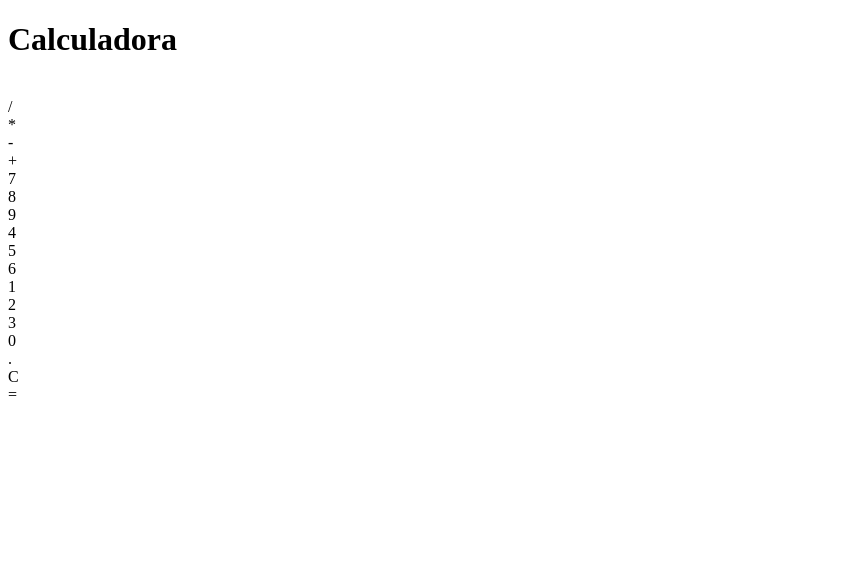
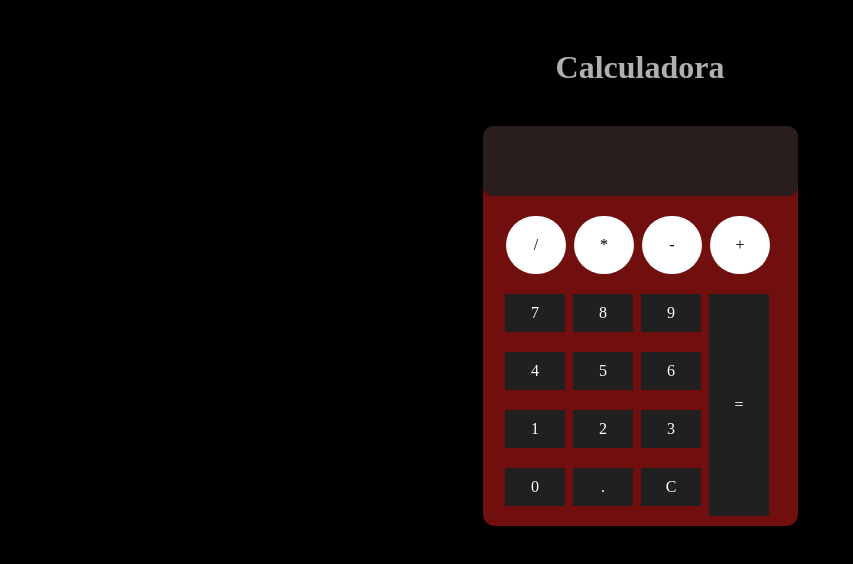
Before and after one commit to levyborgesbr/CALCULADORA-JAVASCRIPT, a plain HTML site: page index.html in a window 1280 px wide. Shown: the whole page, without its empty margins (0-853 px from the left). Drawn offline with Linux system fonts and the light colour scheme.

Commit message:
CSS criado

```diff
--- a/index.html
+++ b/index.html
@@ -8,45 +8,47 @@
     <title>Calculadora</title>
 </head>
 <body>
-<div>
+<div class="container">
+        <h1 class="titulo">Calculadora</h1>
+        <img src="" class="page-logo" alt="">
+        <a href="" target="_blank">
+        <img src="" alt="" class="alura-logo">
+        </a>
 
-    <h1>Calculadora</h1>
-    <img src="" alt="">
-
-    <div>
-        <div></div>
-        <div>
-            <div>
+    <div class="calculadora">
+        <div class="tela" id="tela"></div>
+        <div class="botoes">
+            <div class="contas">
             <div>/</div>
             <div>*</div>
             <div>-</div>
             <div>+</div>
             </div>
-            <div>
-            <div>
+            <div class="painel-numeros">
+            <div class="numeros">
                 <div>7</div>
                 <div>8</div>
                 <div>9</div>
             </div>
-            <div>
+            <div class="numeros">
                 <div>4</div>
                 <div>5</div>
                 <div>6</div>
             </div>
-            <div>
+            <div class="numeros">
                 <div>1</div>
                 <div>2</div>
                 <div>3</div>
             </div>
-            <div>
+            <div class="numeros">
                 <div>0</div>
                 <div>.</div>
-                <div>C</div>
+                <div id="limpar">C</div>
             </div>
             </div>
-            <div>=</div>
-        </div>
+            <div class="igual" id="resultado">=</div>
     </div>
+</div>
 </div>
 
 </body>
--- a/style.css
+++ b/style.css
@@ -0,0 +1,62 @@
+body {background-color: #000000;}
+
+.container {
+    text-align: center;
+    padding: 20px;}
+
+.titulo {
+    color: #b0b0b0;}
+
+.calculadora {
+  margin: auto;
+  width: 315px;
+  border-radius: 12px;
+  background-color: rgb(113, 14, 14);}
+
+.tela {
+  width: 315px;
+  border-radius: 10px;
+  height: 70px;
+  background-color: #202020de;}
+
+.contas div {
+  color: #000000;
+  display: inline-block; /* faz as divs ficar lado a lado */
+  border-radius: 30px;
+  width: 20px;
+  padding: 20px;
+  margin: 20px 4px 10px 0;
+  background-color: #ffffff;}
+
+.painel-numeros {
+  display: inline-block;
+}
+
+.numeros div {
+  color: white;
+  display: inline-block;
+  border: 0;
+  border-radius: 1px;
+  width: 40px;
+  text-align: center;
+  padding: 10px;
+  margin: 10px 4px 10px 0;
+  cursor: pointer;
+  background-color: #202020;
+  transition: border-color .2s ease-in-out, background-color .2s, box-shadow .2s;
+}
+
+.igual {
+  display: inline-block;
+  border: 0;
+  border-radius: 1px;
+  width: 40px;
+  text-align: center;
+  padding: 102px 10px;
+  margin: 10px 6px 10px 0;
+  vertical-align: top;
+  cursor: pointer;
+  color: #FFF;
+  background-color: #202020;
+  transition: all .2s ease-in-out;
+}
```
